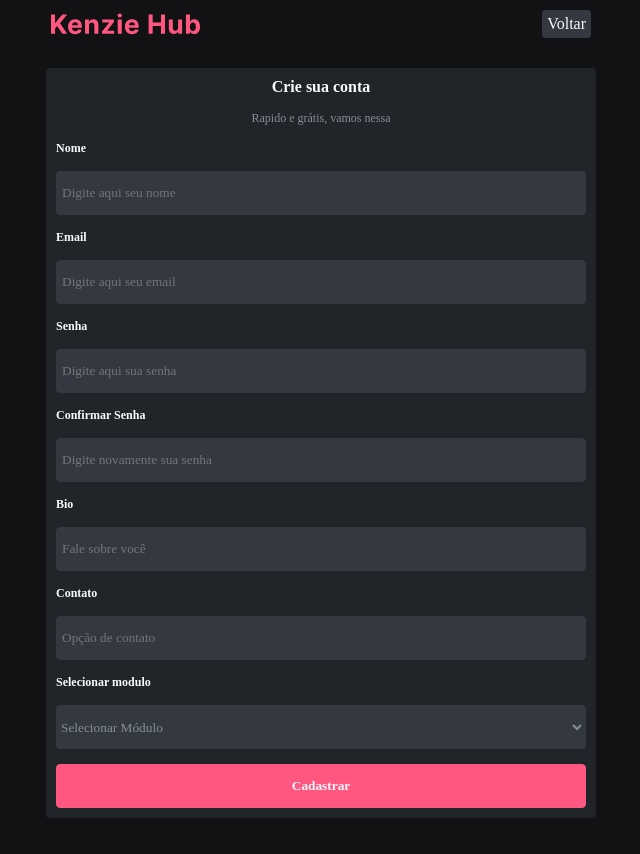
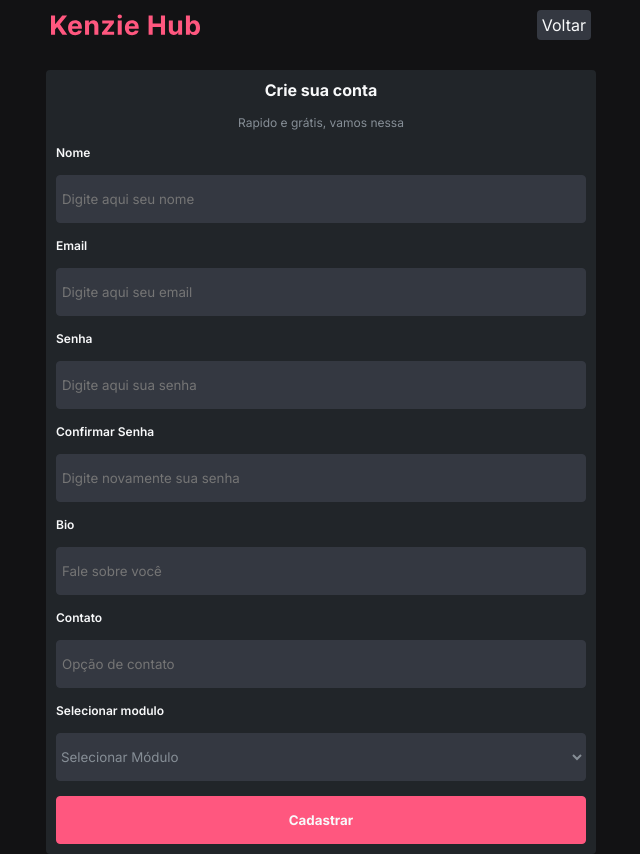
Before and after one commit to Kenzie-Academy-Brasil-Developers/react-entrega-kenzie-hub-bielssinho, a React (Create React App) app: page /register in a window 1280 px wide. Shown: the whole page, without its empty margins (319-959 px from the left). Before the commit the page ends 818 px from the top, so only its background shows below. Built offline with nearby package versions, Linux system fonts and the light colour scheme.

Commit message:
Fix: correction bugs

```diff
--- a/src/Providers/AuthContext.jsx
+++ b/src/Providers/AuthContext.jsx
@@ -56,7 +56,7 @@
     }
 
     return(
-        <AuthContext.Provider value={ { login, user, loading }}>
+        <AuthContext.Provider value={ { login, user, loading, setUser }}>
             {children}
         </AuthContext.Provider>
     )
--- a/src/Providers/DashboardContext.jsx
+++ b/src/Providers/DashboardContext.jsx
@@ -1,16 +1,19 @@
-import { createContext, useEffect, useState } from "react";
+import { useContext } from "react";
+import { createContext, useState } from "react";
 import { useNavigate } from "react-router-dom";
+import { AuthContext } from "./AuthContext";
 
 export const DashboardContext = createContext({});
 
 export const DashboardProvider = ({children}) => {
+    const{ setUser } = useContext(AuthContext)
     const [ modal, setModal ] = useState(false);
 
     const navigate = useNavigate()
 
     const logout = () => {
         window.localStorage.clear()
-
+        setUser(null);
         navigate('/');
     }
 
--- a/src/components/ModalAdd/modalAdd.js
+++ b/src/components/ModalAdd/modalAdd.js
@@ -63,7 +63,7 @@
     }
 
     input{
-        height: 44px;
+        height: 48px;
         border-radius: var(--border-radius);
         border: 1px solid var(--color-grey-2);
         background-color: var(--color-grey-2);
@@ -72,7 +72,7 @@
     }
 
     select{
-        height: 44px;
+        height: 48px;
         border-radius: var(--border-radius);
         border: 1px solid var(--color-grey-2);
         background-color: var(--color-grey-2);
@@ -81,7 +81,7 @@
     }
 
     button{
-        height: 44px;
+        height: 48px;
         border-radius: var(--border-radius);
         border: 1px solid var(--color-primary);
         background-color: var(--color-primary);
--- a/src/pages/Dashboard/styles.js
+++ b/src/pages/Dashboard/styles.js
@@ -9,7 +9,7 @@
 
     div{
         width: 100%;
-        max-width: 1200px;
+        max-width: 780px;
         display: flex;
         justify-content: space-between;
         align-items: center;
@@ -40,7 +40,7 @@
 
     div{
         width: 100%;
-        max-width: 1200px;
+        max-width: 780px;
         display: flex;
         flex-direction: column;
         gap: 20px;
@@ -68,7 +68,7 @@
 
 export const StyledTec = styled.div`
     width: 100%;
-    max-width: 1200px;
+    max-width: 780px;
     padding: 10px;
     display: flex;
     flex-direction: column;
@@ -108,7 +108,7 @@
         align-items: center;
         background-color: var(--color-grey-4);
         padding: 10px;
-        height: 70px;
+        height: 49px;
         border-radius: var(--border-radius);
     }
 
--- a/src/pages/Login/styles.js
+++ b/src/pages/Login/styles.js
@@ -23,7 +23,7 @@
     }
 
     input{
-        height: 44px;
+        height: 48px;
         border: 1px solid var(--color-grey-2);
         background: var(--color-grey-2);
         border-radius: var(--border-radius);
@@ -31,7 +31,7 @@
     }
 
     button{
-        height: 44px;
+        height: 48px;
         border: 1px solid var(--color-primary);
         background: var(--color-primary);
         border-radius: var(--border-radius);
--- a/src/pages/Register/styles.js
+++ b/src/pages/Register/styles.js
@@ -22,7 +22,7 @@
     }
 
     input{
-        height: 44px;
+        height: 48px;
         border: 1px solid var(--color-grey-2);
         background: var(--color-grey-2);
         border-radius: var(--border-radius);
@@ -31,7 +31,7 @@
     }
 
     button{
-        height: 44px;
+        height: 48px;
         border: 1px solid var(--color-primary);
         background: var(--color-primary);
         border-radius: var(--border-radius);
@@ -47,7 +47,7 @@
     }
 
     select{
-        height: 44px;
+        height: 48px;
         border: 1px solid var(--color-grey-2);
         background: var(--color-grey-2);
         border-radius: var(--border-radius);
--- a/src/styles/global.js
+++ b/src/styles/global.js
@@ -20,7 +20,7 @@
 
         --border-radius: 4px;
 
-        --font-family: 'Inter' sans-serif;
+        --font-family: 'Inter';
     }
 
     * {
@@ -28,6 +28,10 @@
         padding: 0;
         outline:0;
         box-sizing: border-box;
+        font-family: var(--font-family);
+    }
+
+    h1, h2, h3, h4, h5, h6, p, span, input, button, label{
         font-family: var(--font-family);
     }
 
```
